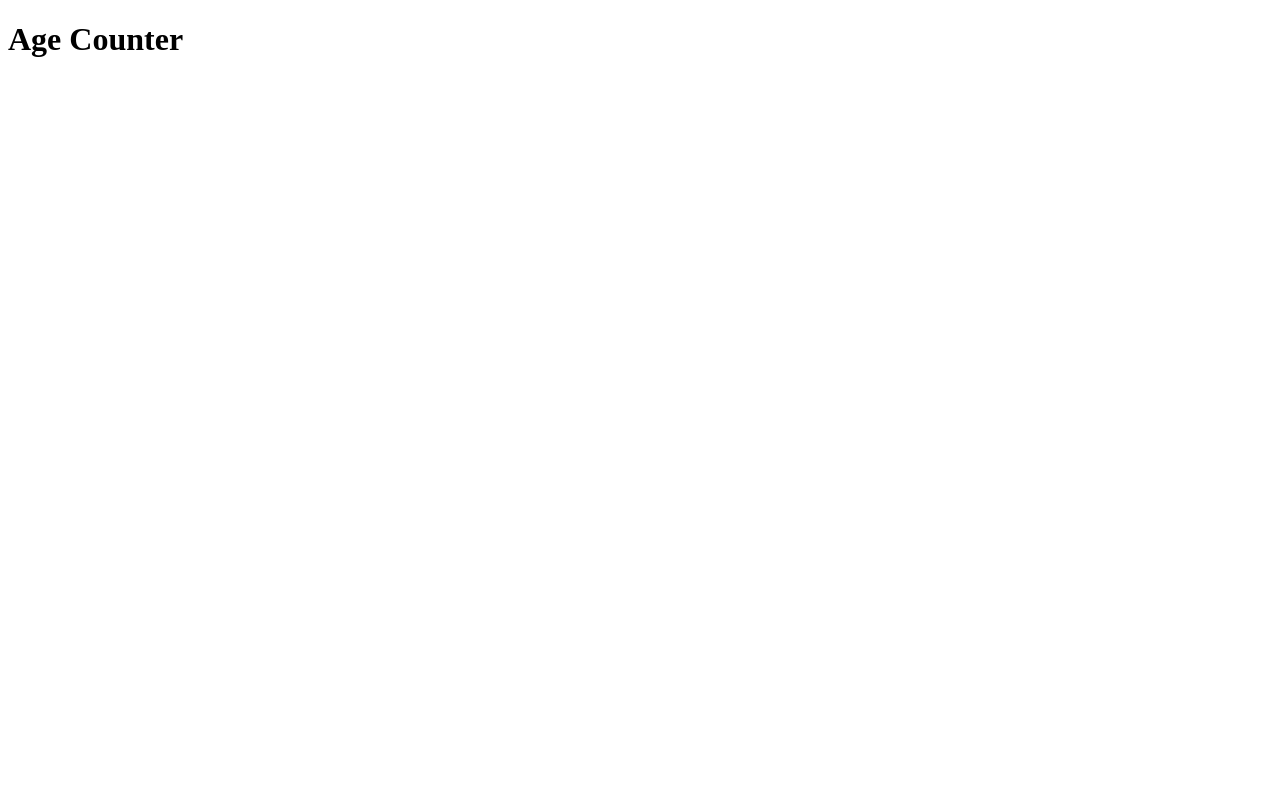
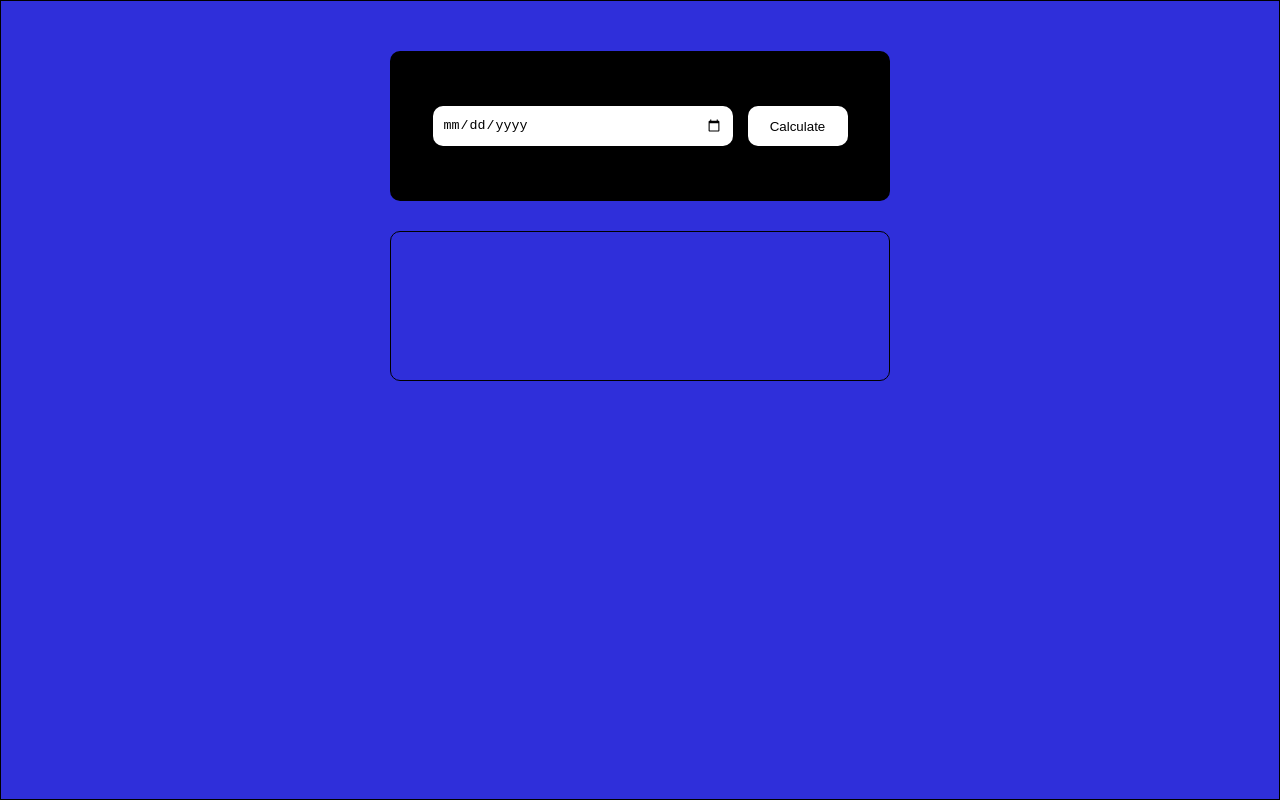
Before and after one commit to AbdulHaseeb19862/age-counter, a plain HTML site: page index.html in a window 1280 px wide. Drawn offline with Linux system fonts and the light colour scheme.

Commit message:
complet html structure and css design for input data and calculate button

```diff
--- a/index.html
+++ b/index.html
@@ -4,8 +4,23 @@
   <meta charset="UTF-8">
   <meta name="viewport" content="width=device-width, initial-scale=1.0">
   <title>Document</title>
+  <link rel="stylesheet" href="./style.css">
 </head>
 <body>
-  <h1>Age Counter</h1>
+  <div class="mainContainer">
+
+    <div class="container1">
+      <div class="inputBox">
+<input type="date">
+</div>
+<div >
+  <button>Calculate</button>
+</div>
+    </div>
+    <div class="container2">
+
+    </div>
+
+  </div>
 </body>
 </html>
--- a/style.css
+++ b/style.css
@@ -0,0 +1,60 @@
+*{
+  padding: 0;
+  margin: 0;
+  box-sizing: border-box;
+}
+
+body{
+  background-color: rgba(30, 30, 215, 0.922);
+  width: 100vw;
+  height: 100vh;
+}
+
+.mainContainer {
+  border: 1px solid black;
+ width: 100%;
+ height: 100%;
+ display: flex;
+ flex-direction: column;
+ align-items: center;
+ padding: 50px;
+ gap: 30px;
+}
+
+.container1 {
+  background: black;
+  width: 500px;
+  height: 150px;
+  border-radius: 10px;
+  display: flex;
+  justify-content: center;
+  align-items:center;
+  gap: 15px;
+}
+
+.container1 .inputBox input{
+  width: 300px;
+  height: 40px;
+  border-radius: 10px;
+  padding: 10px;
+  border:none;
+
+}
+
+button{
+  width: 100px;
+  height: 40px;
+  background-color: white;
+  border: none;
+  border-radius: 10px;
+  cursor: pointer;
+}
+
+
+
+.container2{
+  border: 1px solid black;
+  width: 500px;
+  height: 150px;
+  border-radius: 10px;
+}
```
